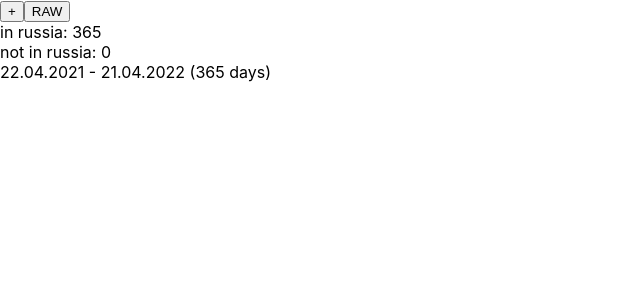
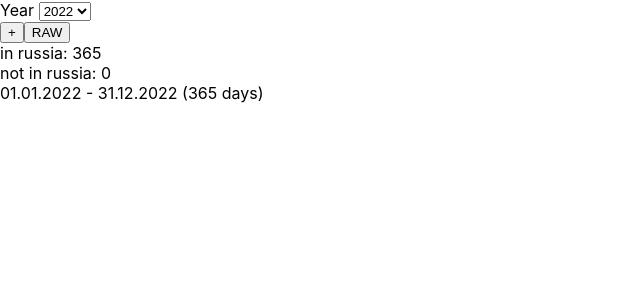
Before and after one commit to maxmaxme/tax_residency_calculator, a React app: page / in a window 1280 px wide. Shown: the top 300 px of the page, without its empty margins (0-640 px from the left). Built offline with nearby package versions, Linux system fonts and the light colour scheme.

Commit message:
fix dates interval

```diff
--- a/src/components/App/index.tsx
+++ b/src/components/App/index.tsx
@@ -1,4 +1,4 @@
-import React, { useMemo } from 'react';
+import React, { useMemo, useState } from 'react';
 import { DatesInput } from '../DatesInput';
 import { Intervals } from '../../types/interval';
 import { IntervalRows } from '../IntervalRows';
@@ -24,20 +24,14 @@ const isTimeInIntervals = (time: number, intervals: Intervals): boolean => {
   return Object.values(intervals).some(({ start, end }) => time >= start && time <= end);
 };
 
-const calcDays = (intervals: Intervals): Row[] => {
-  let yearEnd = new Date();
+const calcDays = (intervals: Intervals, year: number): Row[] => {
+  const yearEnd = convertToUtc(new Date(year, 11, 31));
+  const yearStart = convertToUtc(new Date(year, 0, 1));
 
-  const maxEndDate = Object.values(intervals).reduce((max, { end }) => Math.max(max, end), 0);
-  if (yearEnd.getTime() < maxEndDate) {
-    yearEnd = new Date(maxEndDate);
-  }
+  yearStart.setHours(0, 0, 0, 0);
   yearEnd.setHours(0, 0, 0, 0);
-  yearEnd = convertToUtc(yearEnd);
+
   const yearEndTimestamp = yearEnd.getTime();
-
-  let yearStart = new Date(yearEnd.getFullYear(), yearEnd.getMonth() - 12, yearEnd.getDate() + 1);
-  yearStart = convertToUtc(yearStart);
-
   const yearStartTimestamp = yearStart.getTime();
 
   const rows = [];
@@ -50,16 +44,37 @@ const calcDays = (intervals: Intervals): Row[] => {
 };
 
 export const App = () => {
-  const [intervalsNotInRussia, setIntervalsNotInRussia] = React.useState<Intervals>(getIntervalsCache());
+  const [year, setYear] = useState(new Date().getFullYear());
+  const [intervalsNotInRussia, setIntervalsNotInRussia] = useState<Intervals>(getIntervalsCache());
   const setIntervals = (intervals: Intervals) => {
     intervals = intervals.sort((a, b) => a.start - b.start);
     setIntervalsCache(intervals);
     setIntervalsNotInRussia(intervals);
   };
 
-  const rows = useMemo(() => calcDays(intervalsNotInRussia), [intervalsNotInRussia]);
+  const rows = useMemo(() => calcDays(intervalsNotInRussia, year), [intervalsNotInRussia, year]);
+  const yearsForSelect = useMemo(() => {
+    const years = [];
+    const count = 7;
+    const startFrom = Math.ceil(new Date().getFullYear() - count / 2);
+    for (let i = 0; i < count; i++) {
+      years.push(startFrom + i);
+    }
+    return years;
+  }, []);
 
   return (<>
+    <div>
+      Year&nbsp;
+      <select
+        onChange={({ target: { value } }) => setYear(Number(value))}
+        value={year}
+      >
+        {yearsForSelect.map((item) => (
+          <option key={item} value={item}>{item}</option>
+        ))}
+      </select>
+    </div>
     <DatesInput intervals={intervalsNotInRussia} setIntervals={setIntervals} />
     <div className={cn(styles.summary_row, styles['summary_row--inside'])}>in russia: {rows.filter(({ inRussia }) => inRussia).length}</div>
     <div className={cn(styles.summary_row, styles['summary_row--outside'])}>not in russia: {rows.filter(({ inRussia }) => !inRussia).length}</div>
```
